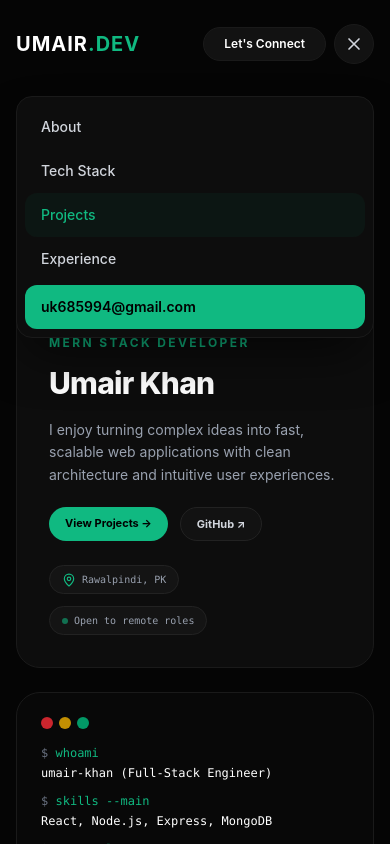
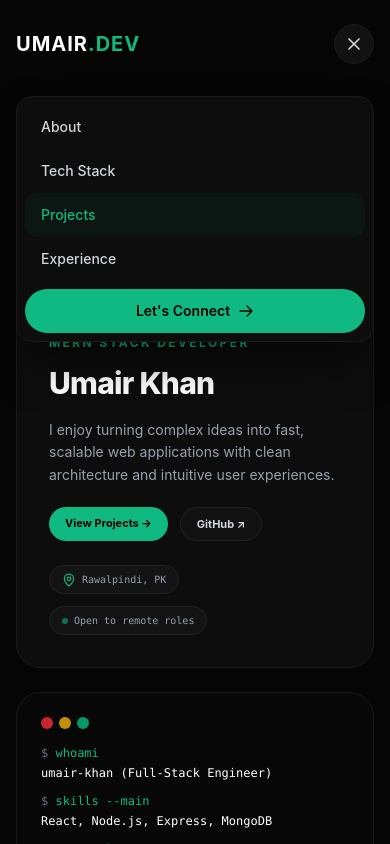
Before and after one commit to 123umair/Portfolio, a React (Vite) app: page / in a window 390 px wide. Both pictures are taken after a click on the button 354 px from the left and 44 px from the top of the page. Shown: the top 844 px of the page. Built offline with nearby package versions, Linux system fonts and the light colour scheme.

Commit message:
Fix responsiveness

```diff
--- a/src/index.css
+++ b/src/index.css
@@ -107,6 +107,33 @@ html {
   .signal-pulse { display: none; }
 }
 
+/* ─── Mobile menu: drop-in panel + staggered items ─── */
+
+.menu-panel {
+  transform-origin: top center;
+  animation: menu-drop 0.28s cubic-bezier(0.22, 1, 0.36, 1) both;
+}
+
+@keyframes menu-drop {
+  from { opacity: 0; transform: translateY(-10px) scale(0.97); }
+  to   { opacity: 1; transform: translateY(0) scale(1); }
+}
+
+.menu-item {
+  animation: menu-item-in 0.35s ease-out both;
+  animation-delay: calc(var(--i, 0) * 45ms);
+}
+
+@keyframes menu-item-in {
+  from { opacity: 0; transform: translateX(-12px); }
+  to   { opacity: 1; transform: translateX(0); }
+}
+
+@media (prefers-reduced-motion: reduce) {
+  .menu-panel,
+  .menu-item { animation: none; }
+}
+
 /* ─── TradeNest "building / coming soon" preview ─── */
 
 .scan-line {
--- a/src/views/components/Navbar.tsx
+++ b/src/views/components/Navbar.tsx
@@ -33,7 +33,7 @@ export const Navbar: React.FC = () => {
       <div className="flex items-center gap-2">
         <a
           href={mailtoLink}
-          className="bg-[#121212] border border-[#1a1a1a] text-white px-5 py-2 rounded-full text-xs font-semibold hover:bg-[#10b981] hover:text-black hover:border-[#10b981] transition-all duration-300"
+          className="hidden md:inline-flex bg-[#121212] border border-[#1a1a1a] text-white px-5 py-2 rounded-full text-xs font-semibold hover:bg-[#10b981] hover:text-black hover:border-[#10b981] transition-all duration-300"
         >
           Let's Connect
         </a>
@@ -43,7 +43,7 @@ export const Navbar: React.FC = () => {
           onClick={() => setOpen((v) => !v)}
           aria-label="Toggle menu"
           aria-expanded={open}
-          className="md:hidden w-10 h-10 rounded-full bg-[#121212] border border-[#1a1a1a] flex items-center justify-center text-gray-300 hover:text-[#10b981] hover:border-[#10b981] transition-colors"
+          className="md:hidden w-10 h-10 rounded-full bg-[#121212] border border-[#1a1a1a] flex items-center justify-center text-gray-300 hover:text-[#10b981] hover:border-[#10b981] transition-all duration-300"
         >
           <svg
             xmlns="http://www.w3.org/2000/svg"
@@ -51,7 +51,7 @@ export const Navbar: React.FC = () => {
             viewBox="0 0 24 24"
             strokeWidth={2}
             stroke="currentColor"
-            className="w-5 h-5"
+            className={`w-5 h-5 transition-transform duration-300 ${open ? 'rotate-90' : ''}`}
           >
             {open ? (
               <path strokeLinecap="round" d="M6 18L18 6M6 6l12 12" />
@@ -62,15 +62,16 @@ export const Navbar: React.FC = () => {
         </button>
       </div>
 
-      {/* Mobile dropdown */}
+      {/* Mobile dropdown (animated) */}
       {open && (
-        <div className="absolute top-full inset-x-0 mt-2 md:hidden bg-[#0d0d0d] border border-[#1a1a1a] rounded-2xl p-2 flex flex-col shadow-2xl shadow-black/60">
-          {NAV_LINKS.map((link) => (
+        <div className="menu-panel absolute top-full inset-x-0 mt-2 md:hidden bg-[#0d0d0d] border border-[#1a1a1a] rounded-2xl p-2 flex flex-col shadow-2xl shadow-black/60">
+          {NAV_LINKS.map((link, i) => (
             <a
               key={link.id}
               href={`#${link.id}`}
               onClick={() => setOpen(false)}
-              className={`px-4 py-3 rounded-xl text-sm font-medium transition-colors ${
+              style={{ '--i': i } as React.CSSProperties}
+              className={`menu-item px-4 py-3 rounded-xl text-sm font-medium transition-colors ${
                 active === link.id
                   ? 'text-[#10b981] bg-[#10b981]/5'
                   : 'text-gray-300 hover:text-white hover:bg-[#141414]'
@@ -82,9 +83,20 @@ export const Navbar: React.FC = () => {
           <a
             href={`mailto:${profile.email}`}
             onClick={() => setOpen(false)}
-            className="px-4 py-3 mt-1 rounded-xl text-sm font-semibold text-black bg-[#10b981] hover:bg-[#34d399] transition-colors"
+            style={{ '--i': NAV_LINKS.length } as React.CSSProperties}
+            className="menu-item flex items-center justify-center gap-2 mt-2 px-4 py-3 rounded-full text-sm font-semibold text-black bg-[#10b981] hover:bg-[#34d399] transition-colors"
           >
-            {profile.email}
+            Let's Connect
+            <svg
+              xmlns="http://www.w3.org/2000/svg"
+              fill="none"
+              viewBox="0 0 24 24"
+              strokeWidth={2}
+              stroke="currentColor"
+              className="w-4 h-4"
+            >
+              <path strokeLinecap="round" strokeLinejoin="round" d="M13.5 4.5L21 12m0 0l-7.5 7.5M21 12H3" />
+            </svg>
           </a>
         </div>
       )}
```
